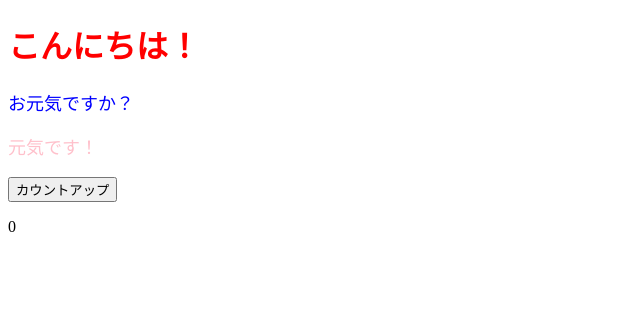
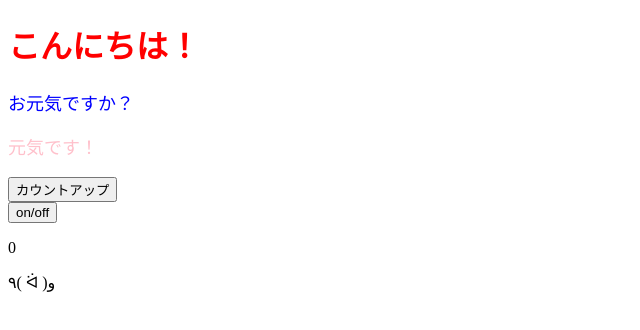
Before and after one commit to hiro881213/p1_react, a React (Create React App) app: page / in a window 1280 px wide. Shown: the top 330 px of the page, without its empty margins (0-640 px from the left). Built offline with nearby package versions, Linux system fonts and the light colour scheme.

Commit message:
useEffectの使用

```diff
--- a/src/App.jsx
+++ b/src/App.jsx
@@ -1,18 +1,44 @@
-import React,{ useState } from 'react';
+/* eslint react-hooks/exhaustive-deps: off */
+import React,{ useEffect, useState } from 'react';
 import ColorfulMessage from './components/ColorfulMessage'
 
 // reactを定義する関数を生成する
 const App = () => {
 
+    // 第一変数:stateに使用する変数
+    // 第二変数:stateを変更する関数名
+    // useStateの引数で初期値を設定できる
+    const [num,setNum] = useState(0);
+    const [faceShowFlag,setFaceShowFlag] = useState(true);
+
+    /**
+     * num更新処理
+     */
     const onClickCountUp = () => {
         // 引数に設定したい値をセットする
         setNum(num + 1);
     };
 
-    // 第一変数:stateに使用する変数
-    // 第二変数:stateを変更する関数名
-    // useStateの引数で初期値を設定できる
-    const [num,setNum] = useState(0);
+    /**
+     * faceShowFlag更新処理
+     */
+    const onClickSwitchShowFlag = () => {
+        setFaceShowFlag(!faceShowFlag);
+    }
+
+    // useEffctの第二引数を[]にすると初回のみ実行される
+    // useEffctの第二引数を変数にするとその変数変更時にのみ実行される
+    useEffect(() => {
+        // numが3の倍数の時だけ顔文字を表示する
+        if (num > 0) {
+            if (num % 3 === 0) {
+                faceShowFlag || setFaceShowFlag(true);
+            } else {
+                faceShowFlag && setFaceShowFlag(false);
+            }
+        }
+    },[num]);
+
 
     // Jsx記法：JavaScriptの中でreturnし、HTMLを記載していくこと
     // returnするHTMLのタグは一つのタグで囲まないといけないというルールがある
@@ -30,8 +56,11 @@
             </ColorfulMessage>
 
             <button onClick = {onClickCountUp}>カウントアップ</button>
+            <br />
+            <button onClick = {onClickSwitchShowFlag}>on/off</button>
+            <p>{num}</p>
 
-            <p>{num}</p>
+            {faceShowFlag && <p>٩( ᐛ )و</p>}
         </>
     );
 };
```
